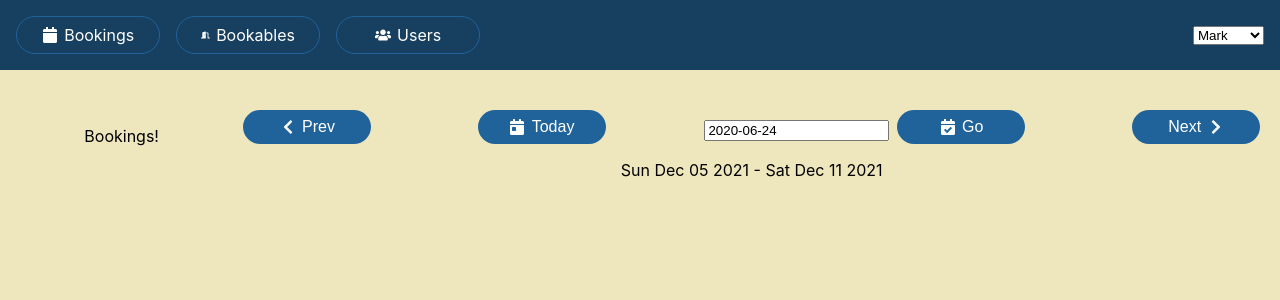
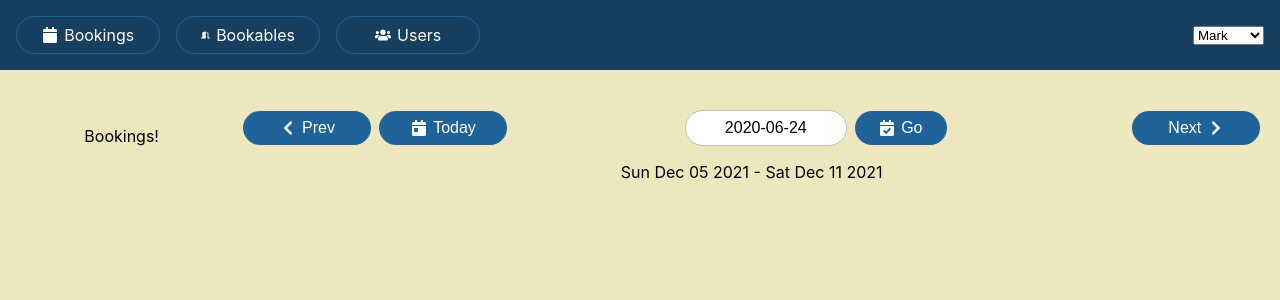
Before and after one commit to solovyovsergey/bookings-app, a React (Create React App) app: page /bookings in a window 1280 px wide. Shown: the top 300 px of the page. Built offline with nearby package versions, Linux system fonts and the light colour scheme; data requests are answered from the project's data file.

Commit message:
lift bookable, add error and isLoading to UsersList

```diff
--- a/src/App.css
+++ b/src/App.css
@@ -56,6 +56,7 @@ header a.btn {
   cursor: pointer;
   box-sizing: border-box;
 }
+
 .btn:first-child {
   margin-left: 0;
 }
@@ -117,8 +118,8 @@ main {
 }
 
 .items-list-nav > li {
-  list-style: none;
   margin: 0 0 1rem;
+  padding: 0;
 }
 
 .items-list-nav .btn {
@@ -198,8 +199,30 @@ main {
   justify-content: space-between;
   align-items: center;
 }
+
+.date-picker > span {
+  flex-grow: 2;
+  display: flex;
+  align-items: center;
+  justify-content: center;
+}
+
+.date-picker input {
+  width: 8rem;
+  padding: 0.5rem 1rem;
+  border-radius: 1.5rem;
+  border: 1px solid silver;
+  font-size: 100%;
+  text-align: center;
+}
+
 .date-picker button {
-  width: 8em;
+  width: 8rem;
+}
+
+.date-picker button.go {
+  width: auto;
+  height: 100%;
 }
 
 @keyframes spin {
@@ -207,12 +230,11 @@ main {
     transform: rotate(360deg);
   }
 }
-.page-loading {
-  font-size: 300%;
-}
+
 .icon-loading {
   animation: spin 1.5s linear infinite;
 }
+
 header .icon-loading {
   color: white;
 }
--- a/src/components/Bookings/WeekPicker.tsx
+++ b/src/components/Bookings/WeekPicker.tsx
@@ -15,7 +15,7 @@ const WeekPicker: React.FC<{ date: Date }> = ({ date }) => {
   const goToDate = () => {
     dispatch({
       type: Types.setDate,
-      payload: Number(textboxRef.current?.value),
+      payload: textboxRef.current?.value || "",
     });
   };
 
--- a/src/components/Bookings/reducer.ts
+++ b/src/components/Bookings/reducer.ts
@@ -19,7 +19,7 @@ type Payload = {
   [Types.nextWeek]: undefined;
   [Types.prevWeek]: undefined;
   [Types.today]: undefined;
-  [Types.setDate]: number;
+  [Types.setDate]: string;
 };
 
 type Actions = ActionMap<Payload>[keyof ActionMap<Payload>];
--- /dev/null
+++ b/src/components/Users/UserDetails.tsx
@@ -0,0 +1,20 @@
+import { User } from "../../types";
+// можно сделать User = {} | null
+type UserDetailsProps = {
+  user: User | null;
+};
+
+export const UserDetails = ({ user }: UserDetailsProps) => {
+  return user ? (
+    <div className="item user">
+      <div className="item-header">
+        <h2>{user.name}</h2>
+      </div>
+
+      <div className="user-details">
+        <h3>{user.title}</h3>
+        <p>{user.notes}</p>
+      </div>
+    </div>
+  ) : null;
+};
--- a/src/components/Users/UsersList.tsx
+++ b/src/components/Users/UsersList.tsx
@@ -3,18 +3,34 @@ import { User } from "../../types";
 import { getData } from "../../utils/api";
 import { Spinner } from "../UI/Spinner";
 
-export default function UsersList() {
-  const [users, setUsers] = useState<User[] | null>(null);
-  const [userIndex, setUserIndex] = useState(0);
-  const user = users?.[userIndex];
+type UserDetailsProps = {
+  user: User | null;
+  setUser: (val: User) => void;
+};
+
+export const UsersList = ({ user, setUser }: UserDetailsProps) => {
+  const [error, setError] = useState<Error | null>(null);
+  const [isLoading, setIsLoading] = useState(true);
+  const [users, setUsers] = useState<User[]>([]);
 
   useEffect(() => {
     getData("http://localhost:3001/users")
-      .then((data) => setUsers(data))
-      .catch((err) => console.error(err));
+      .then((data) => {
+        setUser(data[0]);
+        setUsers(data);
+        setIsLoading(false);
+      })
+      .catch((error) => {
+        setError(error);
+        setIsLoading(false);
+      });
   }, []);
 
-  if (users === null) {
+  if (error) {
+    return <p>{error.message}</p>;
+  }
+
+  if (isLoading) {
     return (
       <p>
         <Spinner /> Loading users...
@@ -23,28 +39,14 @@ export default function UsersList() {
   }
 
   return (
-    <Fragment>
     <ul className="users items-list-nav">
-        {users.map((u, i) => (
-          <li key={u.id} className={i === userIndex ? "selected" : undefined}>
-            <button className="btn" onClick={() => setUserIndex(i)}>
+      {users.map((u) => (
+        <li key={u.id} className={u.id === user?.id ? "selected" : undefined}>
+          <button className="btn" onClick={() => setUser(u)}>
             {u.name}
           </button>
         </li>
       ))}
     </ul>
-
-      {user && (
-        <div className="item user">
-          <div className="item-header">
-            <h2>{user.name}</h2>
-          </div>
-          <div className="user-details">
-            <h3>{user.title}</h3>
-            <p>{user.notes}</p>
-          </div>
-        </div>
-      )}
-    </Fragment>
   );
-}
+};
--- a/src/components/Users/UsersPage.tsx
+++ b/src/components/Users/UsersPage.tsx
@@ -1,9 +1,15 @@
-import UsersList from "./UsersList";
+import { useState } from "react";
+import { User } from "../../types";
+import { UserDetails } from "./UserDetails";
+import { UsersList } from "./UsersList";
 
 export default function UsersPage() {
+  const [user, setUser] = useState<User | null>(null);
+
   return (
     <main className="users-page">
-      <UsersList />
+      <UsersList user={user} setUser={setUser} />
+      <UserDetails user={user} />
     </main>
   );
 }
```
Lines whose indentation alone changed are shown as unchanged.
